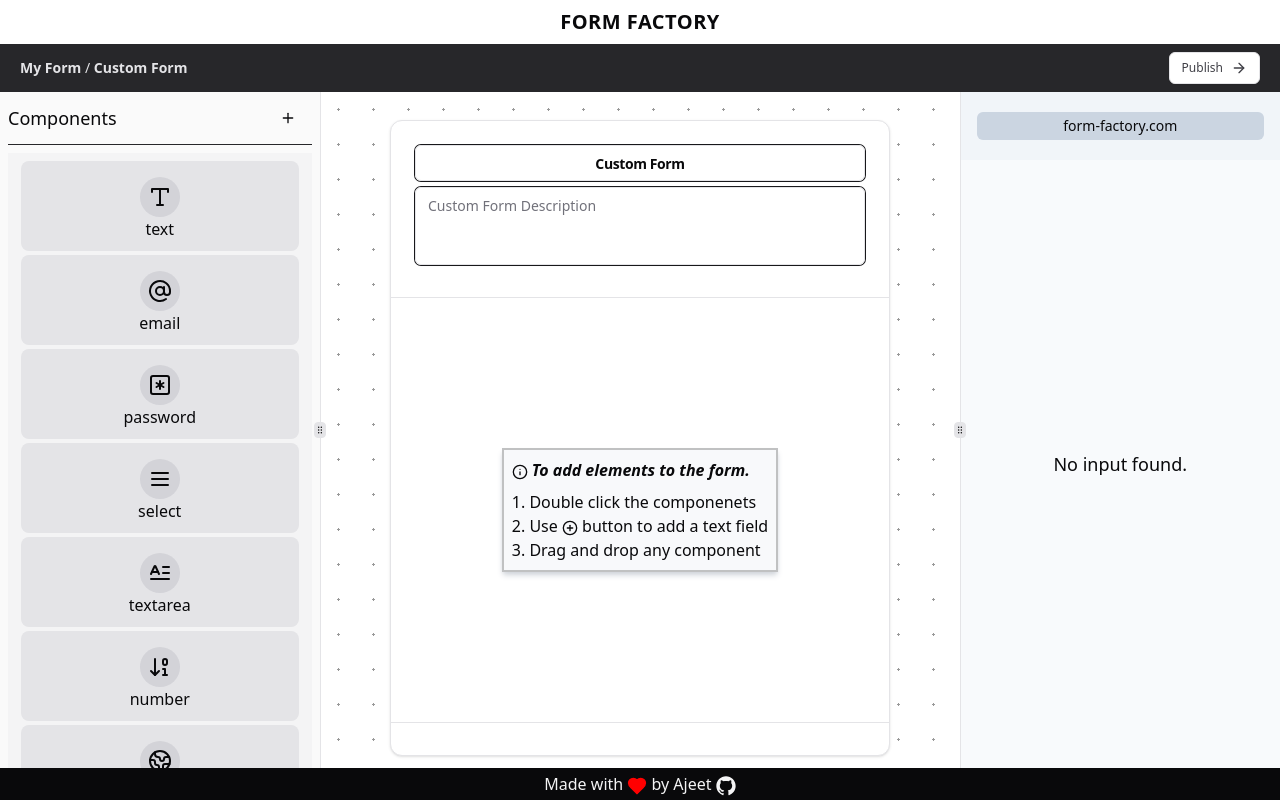
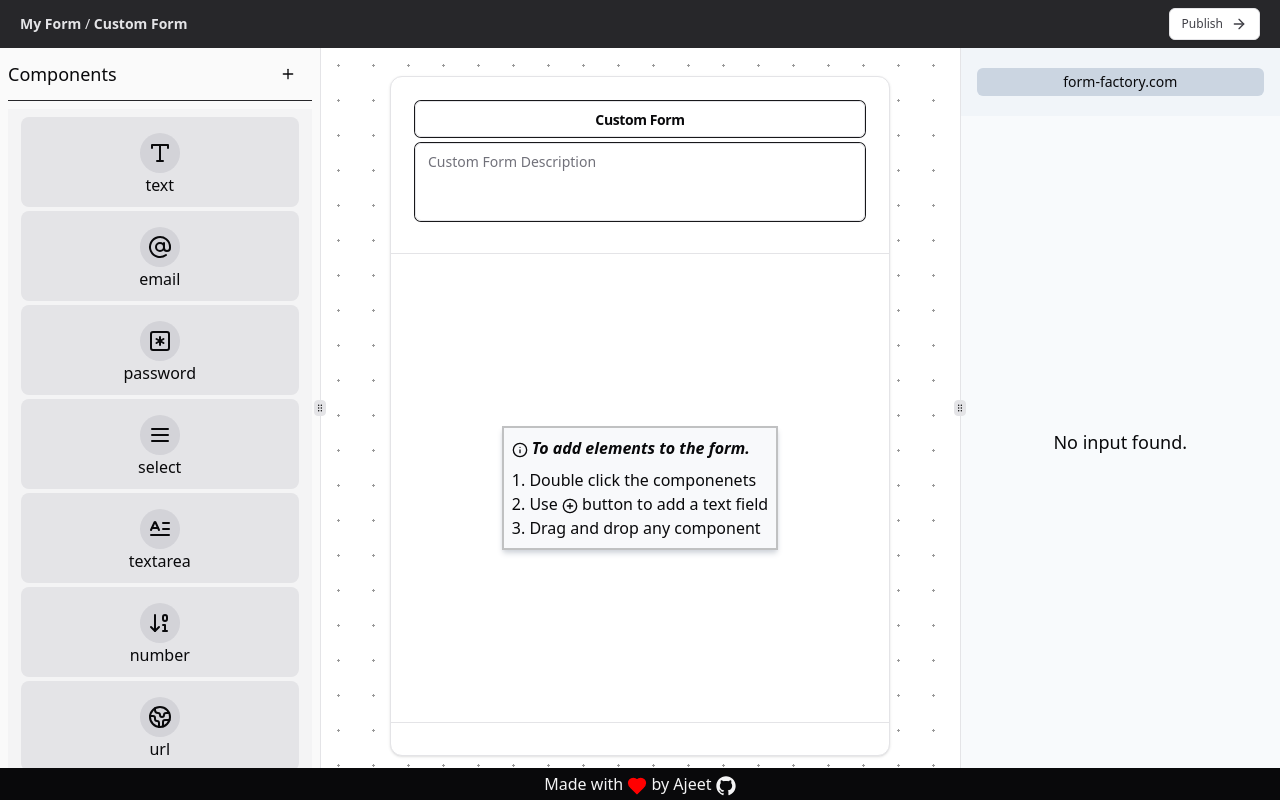
Before and after one commit to thetsajeet/form-factory, a Next.js app: page / in a window 1280 px wide. Built offline with nearby package versions, Linux system fonts and the light colour scheme.

Commit message:
fix: public domain url in env

```diff
--- a/src/app/page.tsx
+++ b/src/app/page.tsx
@@ -1,5 +1,3 @@
-"use client";
-
 import FFFooter from "@/components/form-factory-ui/FFFooter";
 import FFormHeader from "@/components/form-factory-ui/FFHeader";
 import FFMain from "@/components/form-factory-ui/FFMain";
@@ -7,9 +5,6 @@ import FFMain from "@/components/form-factory-ui/FFMain";
 export default function Home() {
   return (
     <div className="w-full h-full flex flex-col">
-      <div className="py-2 text-center text-xl font-semibold uppercase tracking-wide">
-        Form Factory
-      </div>
       <FFormHeader />
       <FFMain />
       <FFFooter />
--- a/src/components/form-factory-ui/FFHeader.tsx
+++ b/src/components/form-factory-ui/FFHeader.tsx
@@ -10,7 +10,6 @@ import { Input } from "../ui/input";
 
 export default function FFHeader() {
   const { formTitle } = useStore();
-  // const [modalOpen, setModalOpen] = useState<boolean>(false);
   const router = useRouter();
   const [modalParams, setModalParams] = useState<{
     isOpen: boolean;
@@ -100,13 +99,15 @@ export default function FFHeader() {
               <div className="flex flex-col space-y-2">
                 <div className="flex space-x-2">
                   <Input
-                    value="http://localhost:3000/view_form/1"
+                    value={`${process.env.NEXT_PUBLIC_PROJECT_DOMAIN}/view_form/1`}
                     readOnly
                     className="rounded-sm"
                   />
                   <Button
                     onClick={() =>
-                      handleCopy("http://localhost:3000/view_form/1")
+                      handleCopy(
+                        `${process.env.NEXT_PUBLIC_PROJECT_DOMAIN}/view_form/1`
+                      )
                     }
                     type="button"
                     className=""
```
Also changed, not shown: site.webmanifest.
